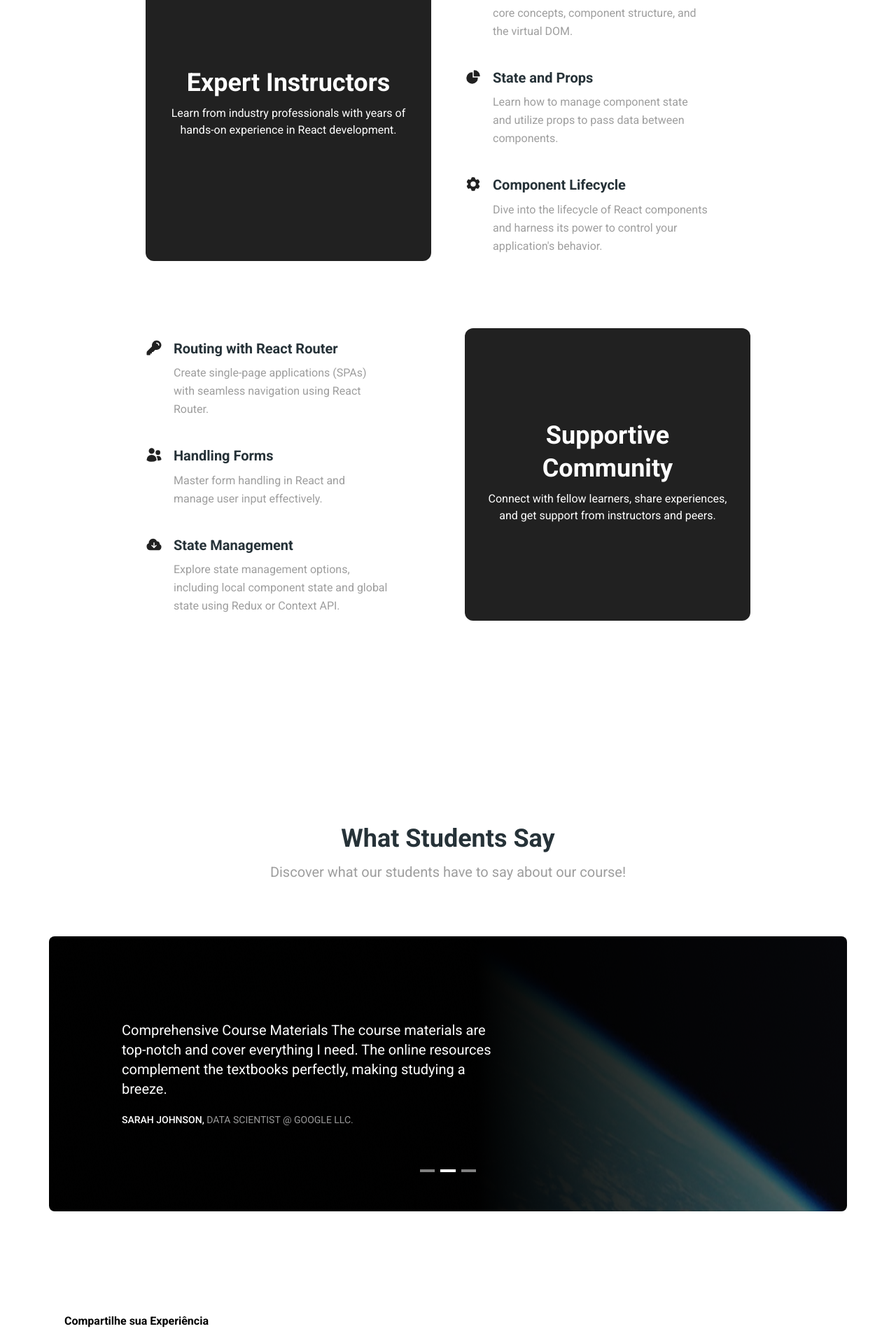
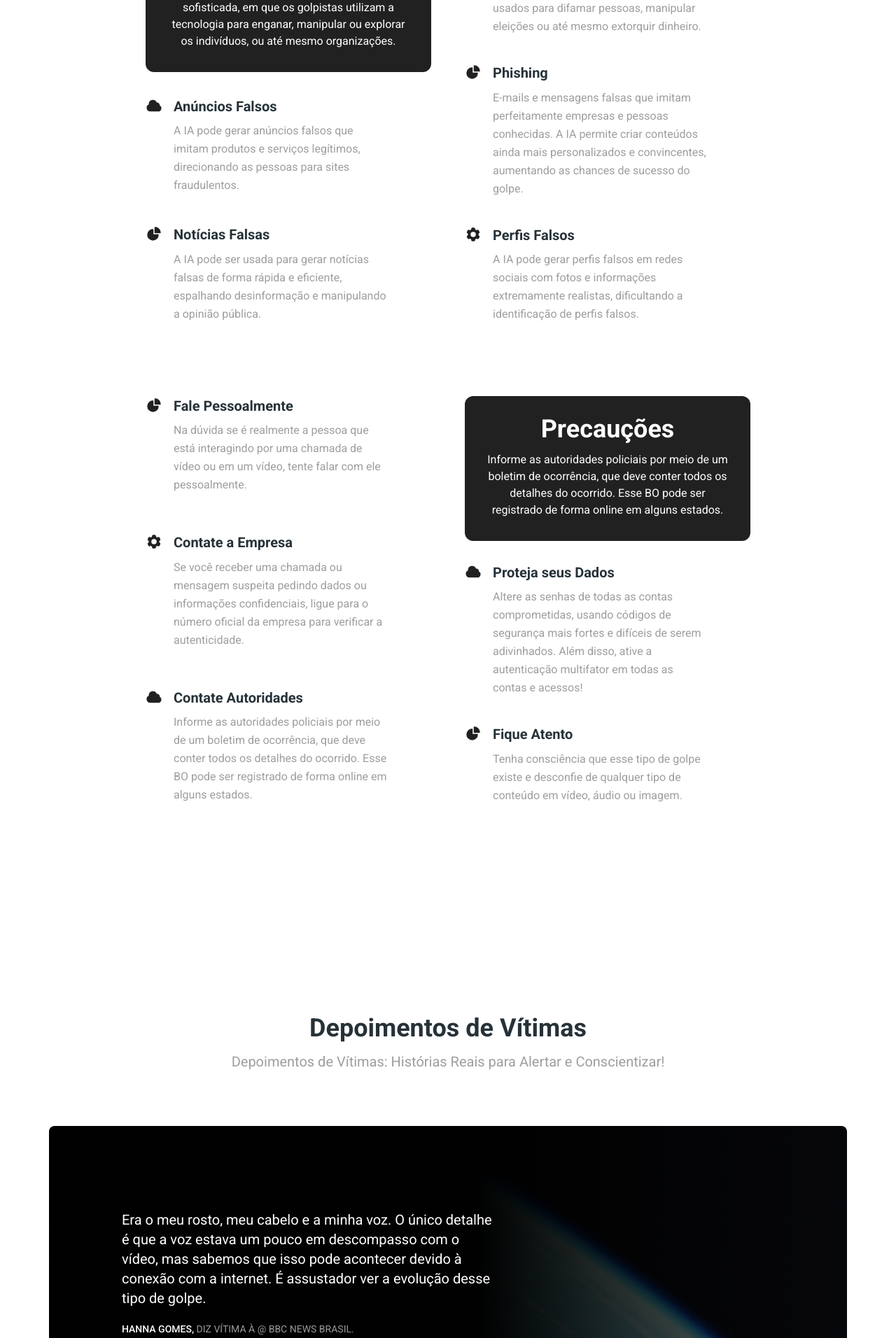
Before and after one commit to LeandroNunes11/GolpesDeIA, a Next.js app: page / in a window 1280 px wide. Shown: the part 2048-3960 px from the top of the page at 70% size. Built offline with nearby package versions, Linux system fonts and the light colour scheme.

Commit message:
feat(home/carousel/Scams and Cautions/): changing content and adjusting positioning

```diff
--- a/src/app/carousel-features.tsx
+++ b/src/app/carousel-features.tsx
@@ -6,22 +6,19 @@ import { Typography, Carousel } from "@material-tailwind/react";
 
 const testimonials = [
 	{
-		text: "Easy Shopping, Quick Delivery\nNo need to stress about shopping for books. Order online and have your textbooks and supplies delivered straight to your doorstep for free.",
-		name: "Louis Miriam",
-		position: "Web Developer @ AMAZON INC.",
-		logo: "/image/logos/logo-amazon 3.svg",
+		text: "Era o meu rosto, meu cabelo e a minha voz. O único detalhe é que a voz estava um pouco em descompasso com o vídeo, mas sabemos que isso pode acontecer devido à conexão com a internet. É assustador ver a evolução desse tipo de golpe.",
+		name: "Hanna Gomes",
+		position: "DIZ VÍTIMA À @ BBC NEWS BRASIL.",
 	},
 	{
-		text: "Comprehensive Course Materials\nThe course materials are top-notch and cover everything I need. The online resources complement the textbooks perfectly, making studying a breeze.",
-		name: "Sarah Johnson",
-		position: "Data Scientist @ GOOGLE LLC.",
-		logo: "/image/logos/logo-google.svg",
+		text: "A tecnologia, quando bem usada, pode levar a humanidade a evolução, mas pessoas de mal caráter tem usado a inteligência artificial para praticar crimes. Estou sendo vítima de um crime, onde minha imagem e voz, com áudio criado por IA, falam de promoções e bazar, de uma marca de luxo, que não estão acontecendo. Não acreditem, é um golpe!",
+		name: "Luciana Gimenez",
+		position: "DECLAROU EM POST @ REVISTA VEJA.",
 	},
 	{
-		text: "Excellent Support System\nThe support from instructors and fellow students is amazing. The online forums and study groups have been invaluable in my learning journey.",
-		name: "Michael Chen",
-		position: "Software Engineer @ MICROSOFT CORP.",
-		logo: "/image/logos/logo-microsoft.svg",
+		text: "Utilizam a minha imagem, a imagem da nossa empresa com inteligência artificial. A voz é minha, mas é tudo falso. Ou seja, as pessoas precisam, quando vêem uma oferta muito boa, no caso 10% do que o valor do produto vale. Eles precisam checar no site oficial da empresa.",
+		name: "Luciano Hang",
+		position: "DESTACOU EM ENTREVISTA @ METRÓPOLES.",
 	},
 ];
 
@@ -30,19 +27,19 @@ export function CarouselFeatures() {
 		<section id="relatos" className="px-8 pt-36 pb-20">
 			<div className="flex mb-16 flex-col items-center">
 				<Typography variant="h2" className="text-center mb-2" color="blue-gray">
-					What Students Say
+					Depoimentos de Vítimas
 				</Typography>
 				<Typography
 					variant="lead"
 					className="mb-3 w-full text-center font-normal !text-gray-500 lg:w-10/12"
 				>
-					Discover what our students have to say about our course!
+					Depoimentos de Vítimas: Histórias Reais para Alertar e Conscientizar!
 				</Typography>
 			</div>
 			<div className="container mx-auto !rounded-lg bg-[url('/image/Background.png')] bg-center py-10 lg:px-16">
 				<Carousel
 					autoplay={true}
-					autoplayDelay={5000}
+					autoplayDelay={12000}
 					loop={true}
 					transition={{ duration: 1 }}
 					nextArrow={() => <></>}
--- a/src/app/why-choose-us.tsx
+++ b/src/app/why-choose-us.tsx
@@ -1,15 +1,12 @@
 "use client";
 
-import React from "react";
-import { Typography } from "@material-tailwind/react";
 import {
 	ChartPieIcon,
-  CloudArrowDownIcon,
 	CloudIcon,
 	Cog6ToothIcon,
-  KeyIcon,
-  UsersIcon,
 } from "@heroicons/react/24/solid";
+import { Typography } from "@material-tailwind/react";
+import type React from "react";
 
 import BackgroundCard from "@/components/background-card";
 
@@ -39,64 +36,107 @@ function Option({ icon: Icon, title, children }: OptionProps) {
 
 export function WhyChooseUs() {
 	return (
-    <section id="golpes" className="w-full max-w-4xl mx-auto flex flex-col items-center px-4 py-12">
+		<section
+			id="golpes"
+			className="w-full max-w-4xl mx-auto flex flex-col items-center px-4 py-12"
+		>
 			<Typography variant="h2" className="text-center mb-2" color="blue-gray">
-        Why choose our course?
+				Quais os Golpes e os Cuidados?
 			</Typography>
 			<Typography
 				variant="lead"
 				className="mb-16 w-full text-center font-normal !text-gray-500 lg:w-10/12"
 			>
-        Discover the unique advantages, benefits, and standout features that set
-        our course apart from the rest.
+				Golpes e Precauções: Como Identificar e se Proteger de Ameaças com IA.
 			</Typography>
 			<div className="mt-8">
-        <div className="grid grid-cols-1 items-center md:grid-cols-2 gap-12 mb-24">
-          <BackgroundCard title="Expert Instructors">
-            Learn from industry professionals with years of hands-on experience
-            in React development.
+				<div className="grid grid-cols-2 items-center md:grid-cols-2 gap-12 mb-24">
+					<div className="space-y-9">
+						<BackgroundCard title="Golpes com I.A.">
+							O golpe com inteligência artificial é uma fraude sofisticada, em
+							que os golpistas utilizam a tecnologia para enganar, manipular ou
+							explorar os indivíduos, ou até mesmo organizações.
 						</BackgroundCard>
+						<div className="my-4">
+							<Option icon={CloudIcon} title="Anúncios Falsos">
+								A IA pode gerar anúncios falsos que imitam produtos e serviços
+								legítimos, direcionando as pessoas para sites fraudulentos.
+							</Option>
+						</div>
+						<div className="flex">
+							<Option icon={ChartPieIcon} title="Notícias Falsas">
+								A IA pode ser usada para gerar notícias falsas de forma rápida e
+								eficiente, espalhando desinformação e manipulando a opinião
+								pública.
+							</Option>
+						</div>
+					</div>
 					<div className="space-y-8">
 						<div className="my-4">
-              <Option icon={CloudIcon} title="React Fundamentals">
-                Start with the basics. Understand React&apos;s core concepts,
-                component structure, and the virtual DOM.
+							<Option icon={CloudIcon} title="Deepfakes">
+								Vídeos e áudios falsos, mas extremamente realistas, criados com
+								IA. Podem ser usados para difamar pessoas, manipular eleições ou
+								até mesmo extorquir dinheiro.
 							</Option>
 						</div>
 						<div className="mb-4 flex gap-4">
-              <Option icon={ChartPieIcon} title="State and Props">
-                Learn how to manage component state and utilize props to pass
-                data between components.
+							<Option icon={ChartPieIcon} title="Phishing">
+								E-mails e mensagens falsas que imitam perfeitamente empresas e
+								pessoas conhecidas. A IA permite criar conteúdos ainda mais
+								personalizados e convincentes, aumentando as chances de sucesso
+								do golpe.
 							</Option>
 						</div>
-            <Option icon={Cog6ToothIcon} title="Component Lifecycle">
-              Dive into the lifecycle of React components and harness its power
-              to control your application&apos;s behavior.
+						<Option icon={Cog6ToothIcon} title="Perfis Falsos">
+							A IA pode gerar perfis falsos em redes sociais com fotos e
+							informações extremamente realistas, dificultando a identificação
+							de perfis falsos.
 						</Option>
 					</div>
 				</div>
-        <div className="grid grid-cols-1 items-center md:grid-cols-2 gap-12 mb-24">
-          <div className="space-y-8">
-            <div className="my-4">
-              <Option icon={KeyIcon} title="Routing with React Router">
-                Create single-page applications (SPAs) with seamless navigation
-                using React Router.
+				<div className="grid grid-cols-2 items-center md:grid-cols-2 gap-12 mb-24">
+					<div className="space-y-12">
+						<div className="mb-4 flex gap-4">
+							<Option icon={ChartPieIcon} title="Fale Pessoalmente">
+								Na dúvida se é realmente a pessoa que está interagindo por uma
+								chamada de vídeo ou em um vídeo, tente falar com ele
+								pessoalmente.
 							</Option>
 						</div>
-            <div className="mb-4 flex gap-4">
-              <Option icon={UsersIcon} title="Handling Forms">
-                Master form handling in React and manage user input effectively.
+						<Option icon={Cog6ToothIcon} title="Contate a Empresa">
+							Se você receber uma chamada ou mensagem suspeita pedindo dados ou
+							informações confidenciais, ligue para o número oficial da empresa
+							para verificar a autenticidade.
+						</Option>
+						<div className="my-4">
+							<Option icon={CloudIcon} title="Contate Autoridades">
+								Informe as autoridades policiais por meio de um boletim de
+								ocorrência, que deve conter todos os detalhes do ocorrido. Esse
+								BO pode ser registrado de forma online em alguns estados.
 							</Option>
 						</div>
-            <Option icon={CloudArrowDownIcon} title="State Management">
-              Explore state management options, including local component state
-              and global state using Redux or Context API.
+					</div>
+					<div className="space-y-8">
+						<BackgroundCard title="Precauções">
+							Informe as autoridades policiais por meio de um boletim de
+							ocorrência, que deve conter todos os detalhes do ocorrido. Esse BO
+							pode ser registrado de forma online em alguns estados.
+						</BackgroundCard>
+						<div className="my-4">
+							<Option icon={CloudIcon} title="Proteja seus Dados">
+								Altere as senhas de todas as contas comprometidas, usando
+								códigos de segurança mais fortes e difíceis de serem
+								adivinhados. Além disso, ative a autenticação multifator em
+								todas as contas e acessos!
 							</Option>
 						</div>
-          <BackgroundCard title="Supportive Community">
-            Connect with fellow learners, share experiences, and get support
-            from instructors and peers.
-          </BackgroundCard>
+						<div className="flex">
+							<Option icon={ChartPieIcon} title="Fique Atento">
+								Tenha consciência que esse tipo de golpe existe e desconfie de
+								qualquer tipo de conteúdo em vídeo, áudio ou imagem.
+							</Option>
+						</div>
+					</div>
 				</div>
 			</div>
 		</section>
```
Lines whose indentation alone changed are shown as unchanged.
